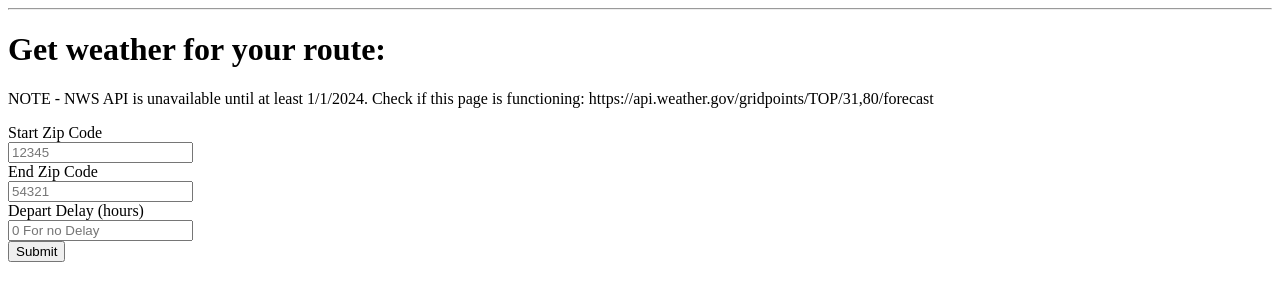
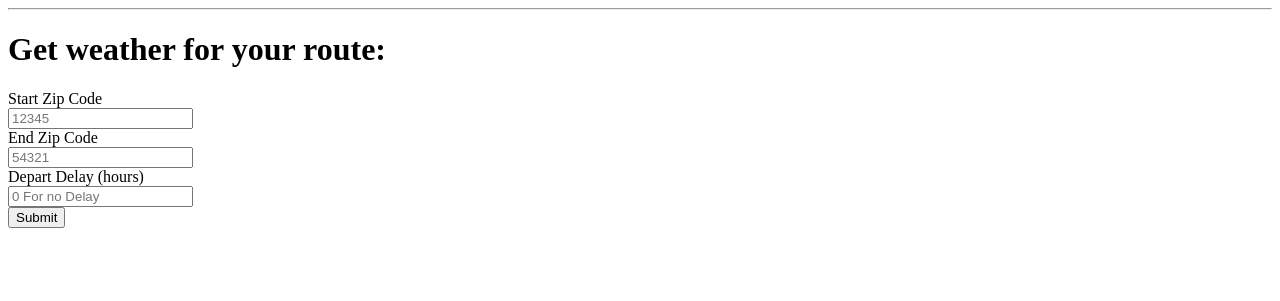
Before and after one commit to adeilertson/route_weather, a Flask app: page / in a window 1280 px wide. Shown: the part 63-364 px from the top of the page. Run offline with Flask 2, Linux system fonts and the light colour scheme.

Commit message:
Remove NWS Note

```diff
--- a/templates/index.html
+++ b/templates/index.html
@@ -2,7 +2,6 @@
 
 {% block content %}
     <h1>{% block title %} Get weather for your route:{% endblock %}</h1>
-    <p>NOTE - NWS API is unavailable until at least 1/1/2024. Check if this page is functioning: https://api.weather.gov/gridpoints/TOP/31,80/forecast</p>
     <form method="post">
         <label for="start_zip">Start Zip Code</label>
         <br>
```
